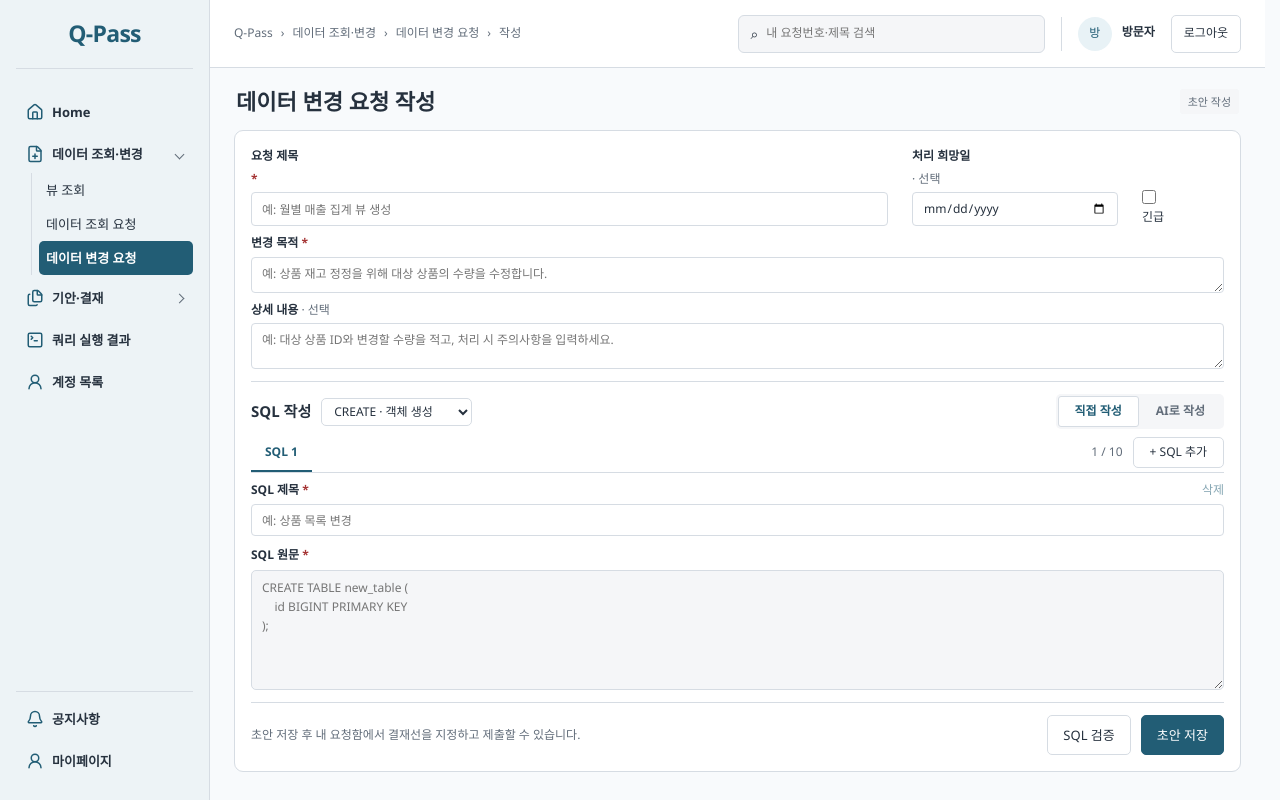
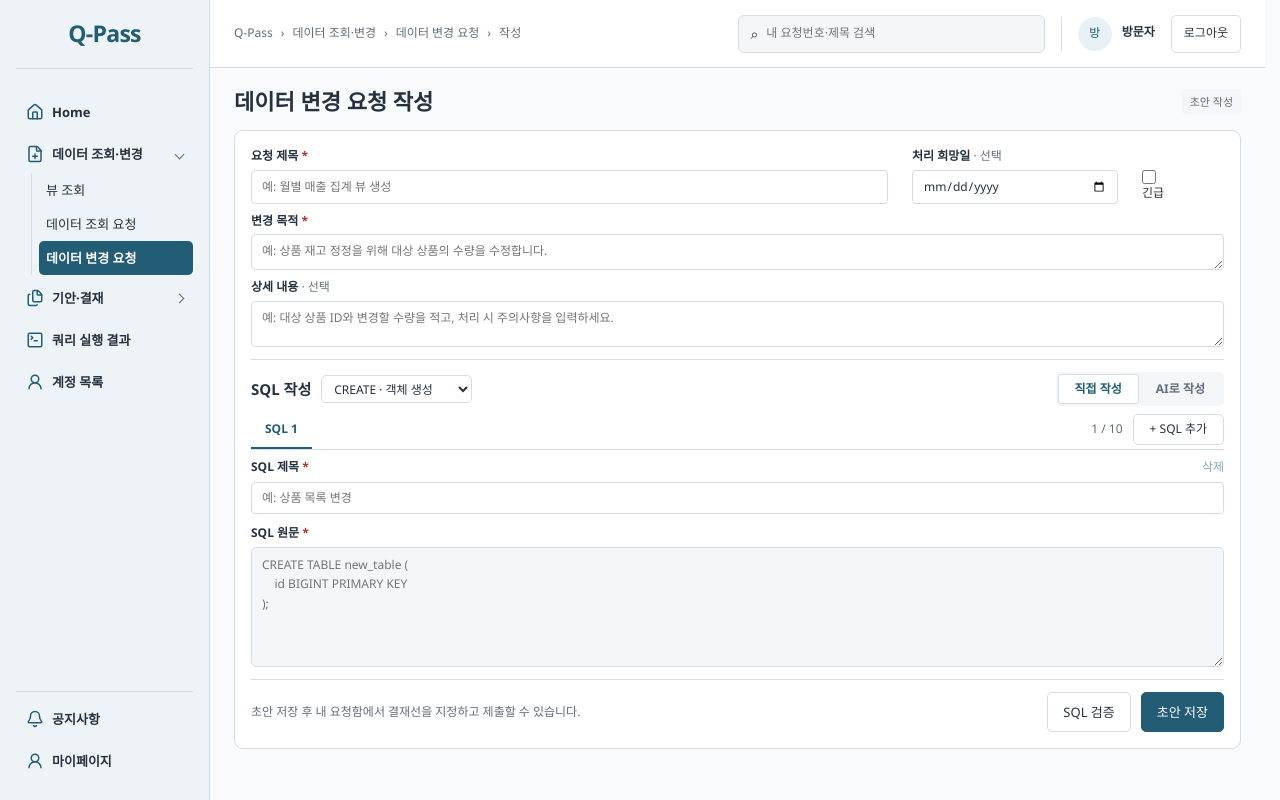
Before and after one commit to cheeseseasoning/team-project_sql-system, a Java web app: page /view-create-requests/new in a window 1280 px wide. Run offline with Spring Boot 4, a stand-in JSP engine, Linux system fonts and the light colour scheme; the visitor is signed in with stand-in values (Sample User, id 1); data that the repository does not hold is empty; some of the project's set-up classes (security, data sources, template engines, error pages and the like) are left out, and stand-ins take their place; some libraries are stand-ins or nearby versions; some web fonts are replaced.

Commit message:
fix: keep request labels inline

```diff
--- a/src/main/resources/static/css/pages/db-change-editor.css
+++ b/src/main/resources/static/css/pages/db-change-editor.css
@@ -2,8 +2,8 @@
 #view-create-request-form .db-change-request-top { grid-template-columns: minmax(0, 1fr) 206px 82px; gap: 24px; margin-bottom: 12px; }
 #view-create-request-form :is(.db-change-request-top label, label[for="view-request-purpose"], label[for="view-request-detail"], .db-change-sql-field-heading label, .db-change-sql-workspace label) { font-size: 12px; font-weight: 600; }
 #view-create-request-form :is(input:not([type="checkbox"]), select, textarea) { color: var(--text); font-family: inherit; font-weight: 400; }
-#view-create-request-form .db-change-request-top label { display: grid; gap: 4px; margin: 0; }
-#view-create-request-form .db-change-request-top input:not([type="checkbox"]) { box-sizing: border-box; width: 100%; height: 34px; min-height: 0; margin: 0; padding: 7px 10px; border-radius: 4px; font-size: 12px; font-weight: 400; line-height: 1.5; }
+#view-create-request-form .db-change-request-top label { display: block; margin: 0; }
+#view-create-request-form .db-change-request-top input:not([type="checkbox"]) { box-sizing: border-box; display: block; width: 100%; height: 34px; min-height: 0; margin: 4px 0 0; padding: 7px 10px; border-radius: 4px; font-size: 12px; font-weight: 400; line-height: 1.5; }
 #view-create-request-form .db-change-urgent { min-height: 34px; font-size: 12px; font-weight: 400; }
 #view-create-request-form .db-change-urgent > span { font-size: 12px; font-weight: 400; }
 #view-create-request-form .db-change-optional-label { font-weight: 400; }
--- a/src/main/webapp/WEB-INF/views/fragments/top.jspf
+++ b/src/main/webapp/WEB-INF/views/fragments/top.jspf
@@ -42,7 +42,7 @@
     </c:if>
 
     <c:if test="${page == 'view-create-request-form'}">
-        <link rel="stylesheet" href="${pageContext.request.contextPath}/css/pages/db-change-editor.css?v=20261118-form-layout-parity">
+        <link rel="stylesheet" href="${pageContext.request.contextPath}/css/pages/db-change-editor.css?v=20261118-form-layout-parity-inline-labels">
     </c:if>
 
     <c:if test="${page == 'request-form' or page == 'request-edit'}">
--- a/src/main/webapp/WEB-INF/views/request/view-create-request-form.jsp
+++ b/src/main/webapp/WEB-INF/views/request/view-create-request-form.jsp
@@ -6,7 +6,7 @@
 		     data-form-mode="${dbChangeFormMode}"
 		     hidden></div>
 
-		<div class="page-heading panel-aligned-heading">
+		<div class="page-heading">
 		    <h1><c:out value="${pageTitle}"/></h1>
 		    <span class="badge">
 		        ${dbChangeFormMode eq 'redraft' ? '재기안'
```
